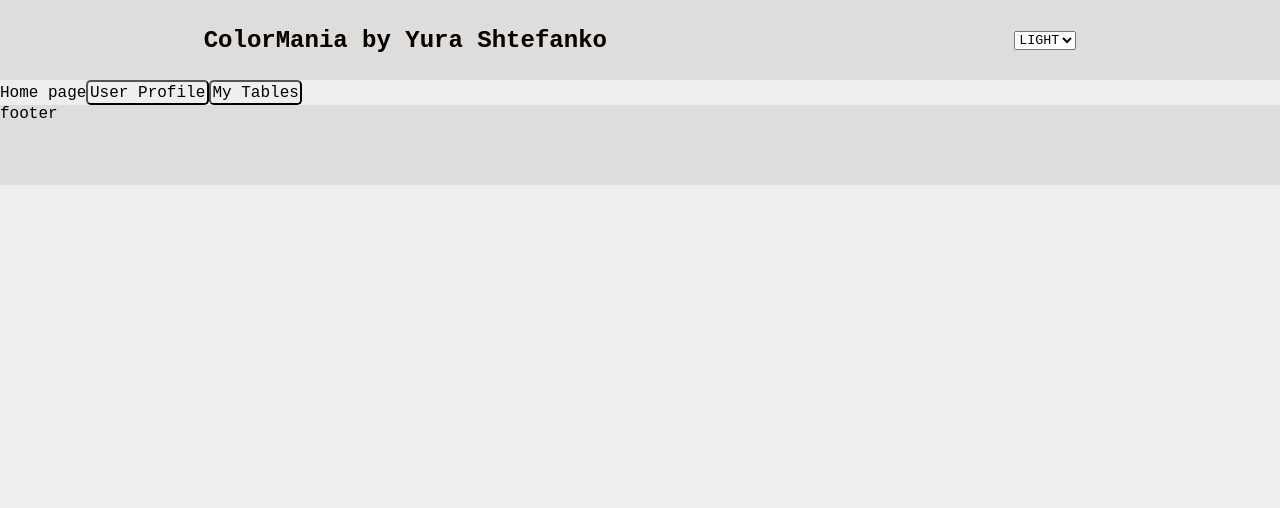
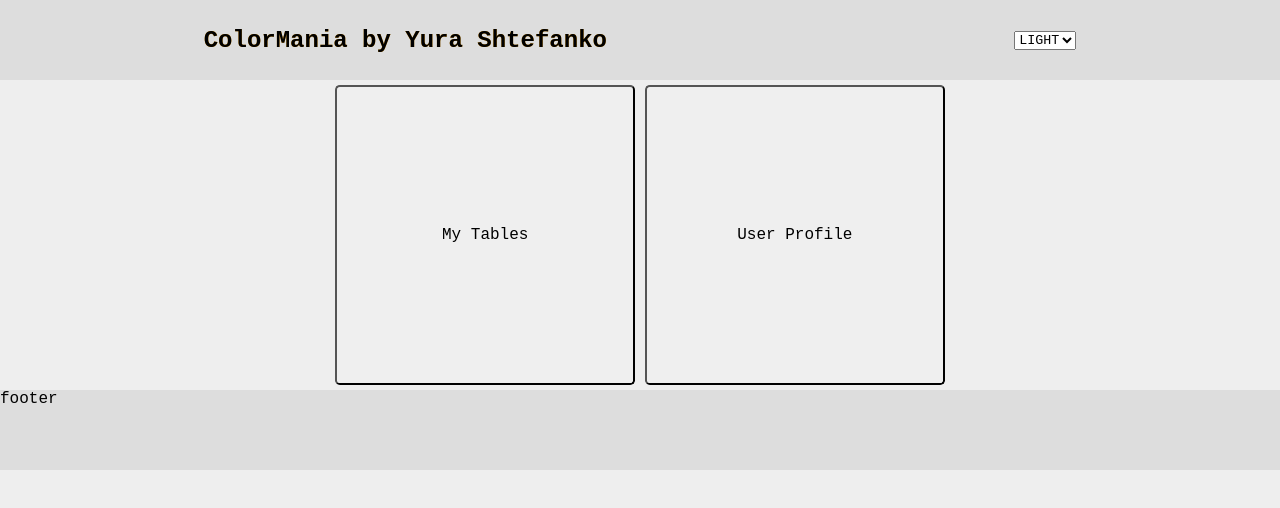
Before and after one commit to Viper-JSX/Colormania-React, a React (Create React App) app: page / in a window 1280 px wide. Shown: the top 508 px of the page. Built offline with nearby package versions, Linux system fonts and the light colour scheme.

Commit message:
Changed className of GoToLinkButton, it's size now is 20% and minimum is 300px

```diff
--- a/src/components/General_reusable_components/Go_to_link_button.tsx
+++ b/src/components/General_reusable_components/Go_to_link_button.tsx
@@ -2,7 +2,7 @@ import { NavLink } from "react-router-dom";
 
 function GoToLinkButton({ path, children } : { path: string, children?: React.ReactNode }):JSX.Element{
     return(
-        <NavLink to={path}><button>{children}</button></NavLink>
+        <NavLink className={`goToLinkButtonLink`} to={path}><button className={`goToLinkButton`}>{children}</button></NavLink>
     );
 }
 
--- a/src/components/Home_page/Home_page.tsx
+++ b/src/components/Home_page/Home_page.tsx
@@ -7,9 +7,10 @@ function HomePage():JSX.Element{
 
     return(
         <div className={`homePage ${themeName}`}>
-            Home page
-            <GoToLinkButton path="/user" >User Profile</GoToLinkButton>
-            <GoToLinkButton path="/tables" >My Tables</GoToLinkButton>
+            <nav className="homePageNavigation">
+                <GoToLinkButton path="/tables" >My Tables</GoToLinkButton>
+                <GoToLinkButton path="/user" >User Profile</GoToLinkButton>
+            </nav>
         </div>
     );
 }
--- a/src/css/App.css
+++ b/src/css/App.css
@@ -56,6 +56,7 @@ button:hover{
 /*---App---*/
 
 .App{
+    width: 100vw;
     min-height: 100vh;
     color: var(--darkColor);
     background-color: var(--lightBackground);
@@ -97,6 +98,22 @@ header .appTitle:hover{
 }
 
 
+/*---HomePage---*/
+.homePage{
+    width: 100%;
+}
+
+.homePageNavigation{
+    width: 100%;
+    text-align: center;
+}
+
+.homePageNavigation .goToLinkButton{
+    width: 20%;
+    min-width: 300px;
+    margin: 0.3rem;
+    aspect-ratio: 1/1;
+}
 
 /*---Tables---*/
 .tables{
```
